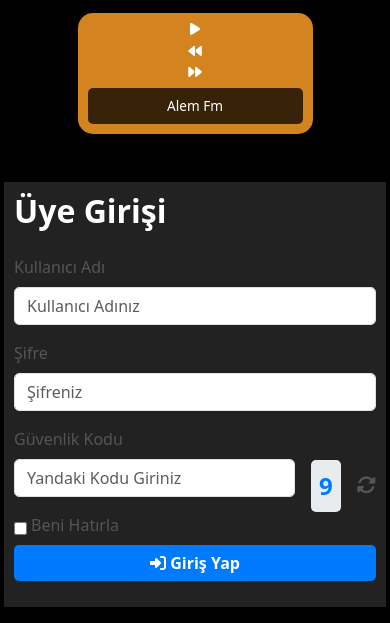
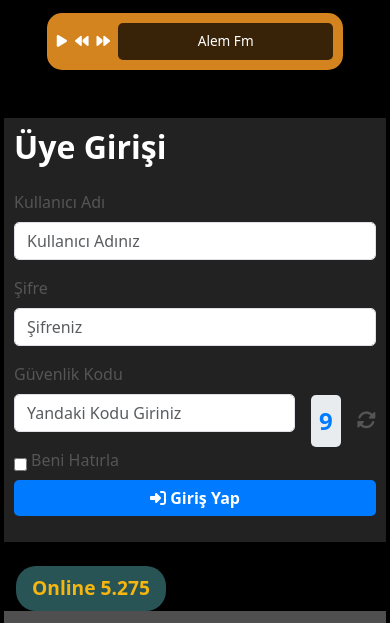
Before and after one commit to eldogsh/turkys, a plain HTML site: page index.html in a window 390 px wide. Shown: the part 221-844 px from the top of the page. Drawn offline with nearby package versions, Linux system fonts and the light colour scheme.

Commit message:
Update style.css

```diff
--- a/style.css
+++ b/style.css
@@ -93,9 +93,6 @@
         height: 25px;
     }
 
-    .radyo {
-        flex-direction: column;
-    }
 
     .radyo input {
         width: 100%;
```
